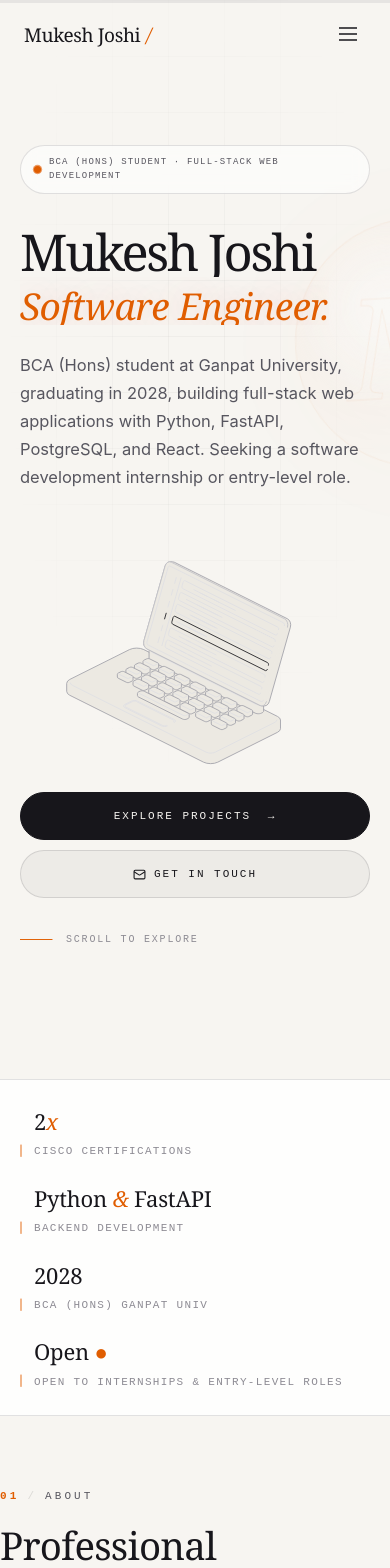
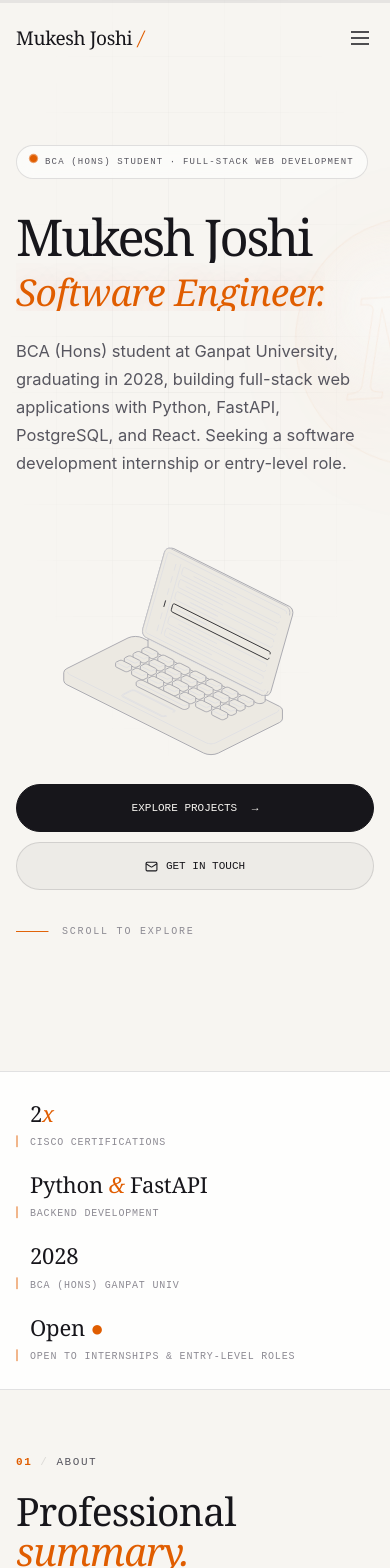
Before and after one commit to joshimukesh-15/MYPortfolio, a React (Vite) app: page / in a window 390 px wide. Shown: the top 1568 px of the page. Built offline with nearby package versions, Linux system fonts and the light colour scheme.

Commit message:
Update portfolio styles, animations, and App components

```diff
--- a/src/App.jsx
+++ b/src/App.jsx
@@ -94,7 +94,7 @@ function Navigation() {
 <a href="#top" className="brand">
       Mukesh Joshi <span className="accent">/</span>
 </a>
-<button className="menu-btn" id="menu-toggle" aria-label="Toggle Navigation Menu">
+<button className="menu-btn" id="menu-toggle" aria-label="Toggle Navigation Menu" aria-controls="navlinks" aria-expanded="false">
 <svg viewBox="0 0 24 24"><path d="M3 6h18M3 12h18M3 18h18" /></svg>
 </button>
 <nav className="nav-links" id="navlinks">
--- a/src/animations.js
+++ b/src/animations.js
@@ -53,9 +53,27 @@ export function initPortfolioAnimations() {
   var menuBtn = document.getElementById('menu-toggle');
   var navLinks = document.getElementById('navlinks');
   if (menuBtn && navLinks) {
+    function setMobileMenuOpen(isOpen) {
+      navLinks.classList.toggle('open', isOpen);
+      menuBtn.setAttribute('aria-expanded', String(isOpen));
+      document.body.classList.toggle('menu-open', isOpen);
+    }
+
     addManagedListener(menuBtn, 'click', function () {
-      navLinks.classList.toggle('open');
+      setMobileMenuOpen(!navLinks.classList.contains('open'));
     });
+
+    addManagedListener(navLinks, 'click', function (event) {
+      if (event.target.closest('a')) setMobileMenuOpen(false);
+    });
+
+    addManagedListener(document, 'keydown', function (event) {
+      if (event.key === 'Escape') setMobileMenuOpen(false);
+    });
+
+    addManagedListener(window, 'resize', function () {
+      if (window.innerWidth > 860) setMobileMenuOpen(false);
+    }, { passive: true });
   }
 
   // ----------------------------------------------------
--- a/src/styles.css
+++ b/src/styles.css
@@ -19,6 +19,8 @@
   --sans: 'Instrument Sans', -apple-system, BlinkMacSystemFont, sans-serif;
   --mono: 'IBM Plex Mono', ui-monospace, monospace;
   --maxw: 1280px;
+  --page-gutter: clamp(16px, 3.4vw, 32px);
+  --button-padding-x: 24px;
   --ease-out-expo: cubic-bezier(0.16, 1, 0.3, 1);
   --ease-out-quart: cubic-bezier(0.25, 1, 0.5, 1);
 }
@@ -1758,6 +1760,73 @@ a:focus-visible, button:focus-visible { outline: 3px solid rgba(224,93,0,.55); o
   white-space: nowrap;
 }
 .project-status .status-dot { width: 6px; height: 6px; }
+
+/* Consistent page edges, button spacing, and readable UI tracking. */
+.nav-inner,
+.hero-inner,
+.section-inner {
+  padding-left: var(--page-gutter);
+  padding-right: var(--page-gutter);
+}
+
+.footer {
+  padding-left: var(--page-gutter);
+  padding-right: var(--page-gutter);
+}
+
+.btn-pill,
+.btn-pill-secondary,
+.btn-pill-light,
+.cta-email-btn {
+  padding-left: var(--button-padding-x);
+  padding-right: var(--button-padding-x);
+  letter-spacing: 0;
+}
+
+.btn-pill-sm,
+.btn-pill-sm-secondary {
+  padding-left: var(--button-padding-x);
+  padding-right: var(--button-padding-x);
+  letter-spacing: 0;
+}
+
+.nav-cta,
+.nav-resume-link {
+  padding-left: 18px;
+  padding-right: 18px;
+  letter-spacing: 0;
+}
+
+.project-tab {
+  letter-spacing: 0;
+}
+
+@media (max-width: 860px) {
+  .nav-inner {
+    padding-left: var(--page-gutter);
+    padding-right: var(--page-gutter);
+  }
+}
+
+@media (max-width: 600px) {
+  .hero-inner,
+  .section-inner,
+  .footer {
+    padding-left: var(--page-gutter);
+    padding-right: var(--page-gutter);
+  }
+
+  .cta-inner {
+    padding-left: var(--page-gutter);
+    padding-right: var(--page-gutter);
+  }
+
+  .hero-actions .btn-pill,
+  .hero-actions .btn-pill-secondary {
+    padding-left: var(--button-padding-x);
+    padding-right: var(--button-padding-x);
+  }
+}
 .project-name {
   margin-bottom: 14px;
   font-size: clamp(1.65rem, 2.5vw, 2.35rem);
@@ -1823,3 +1892,67 @@ a:focus-visible, button:focus-visible { outline: 3px solid rgba(224,93,0,.55); o
   .project-card-interactive, .project-tab, .feat-item { transition: none; }
   .project-status .status-dot { animation: none; }
 }
+
+/* Final responsive overrides keep small-screen rules ahead of desktop defaults. */
+@media (max-width: 860px) {
+  body.menu-open { overflow: hidden; }
+  .menu-btn {
+    display: inline-grid;
+    place-items: center;
+    width: 44px;
+    height: 44px;
+    margin-right: -8px;
+    border-radius: 10px;
+    touch-action: manipulation;
+  }
+  .nav-links {
+    inset: 0;
+    width: 100%;
+    height: 100vh;
+    height: 100dvh;
+    min-height: 100vh;
+    min-height: 100dvh;
+    overflow-y: auto;
+    overscroll-behavior: contain;
+    padding: max(88px, calc(env(safe-area-inset-top) + 72px)) var(--page-gutter) max(24px, env(safe-area-inset-bottom));
+  }
+  .nav-links a { display: flex; min-height: 52px; align-items: center; }
+  .nav-cta-wrap { width: 100%; }
+  .nav-cta, .nav-resume-link { min-height: 48px; }
+  .metrics-inner { padding-left: var(--page-gutter); padding-right: var(--page-gutter); }
+  .hero-eyebrow { align-items: flex-start; line-height: 1.6; }
+  .hero-eyebrow > span:last-child { min-width: 0; }
+  .cta-actions { width: 100%; }
+  .cta-actions > button { min-height: 48px; }
+  .footer-inner, .footer-links { row-gap: 16px; }
+  .footer-links { flex-wrap: wrap; }
+}
+
+@media (max-width: 480px) {
+  .section-pad { padding-top: 64px; padding-bottom: 64px; }
+  .s-head { margin-bottom: 32px; }
+  .s-num, .cta-eyebrow { letter-spacing: .14em; }
+  .s-title { font-size: clamp(2rem, 10vw, 2.7rem); overflow-wrap: anywhere; }
+  .about-text p { font-size: 16px; }
+  .about-facts { padding: 8px 16px; }
+  .about-facts .fact { grid-template-columns: minmax(72px, .38fr) minmax(0, 1fr); gap: 12px; }
+  .fact-v, .edu-deg { overflow-wrap: anywhere; }
+  .metrics-inner { gap: 16px; }
+  .metric-lbl { font-size: 10px; letter-spacing: .08em; }
+  .cert-card { padding-top: 30px; padding-bottom: 30px; }
+  .cert-name { font-size: 22px; overflow-wrap: anywhere; }
+  .cert-footer { align-items: flex-start; }
+  .project-panel .project-top-meta { align-items: flex-start; }
+  .project-status { max-width: 100%; white-space: normal; line-height: 1.5; }
+  .project-actions, .cta-actions { flex-direction: column; align-items: stretch; }
+  .project-actions > a, .cta-actions > button {
+    width: 100%;
+    max-width: 100%;
+    white-space: normal;
+    overflow-wrap: anywhere;
+    text-align: center;
+  }
+  .cta-inner { padding-top: 64px; padding-bottom: 44px; }
+  .cta-title { font-size: clamp(2.5rem, 12vw, 3.6rem); }
+  .footer { padding-top: 32px; padding-bottom: 32px; }
+}
```
